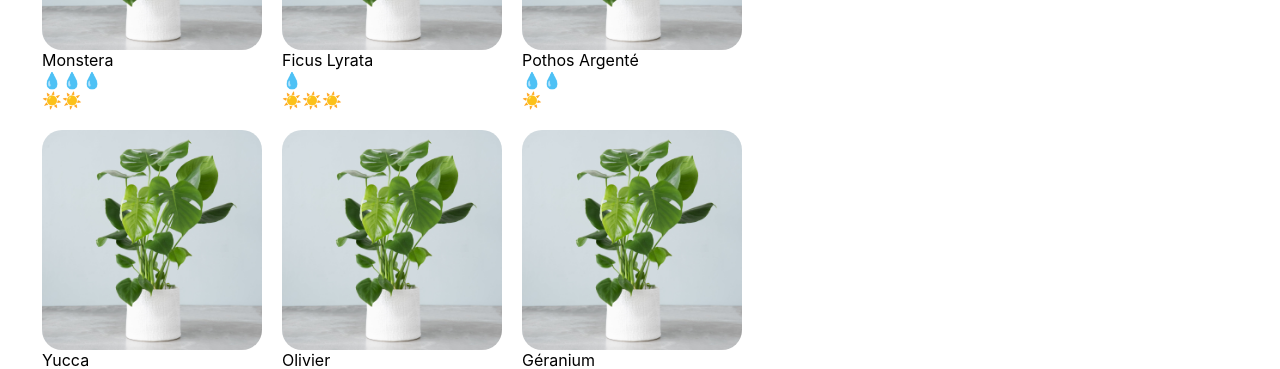
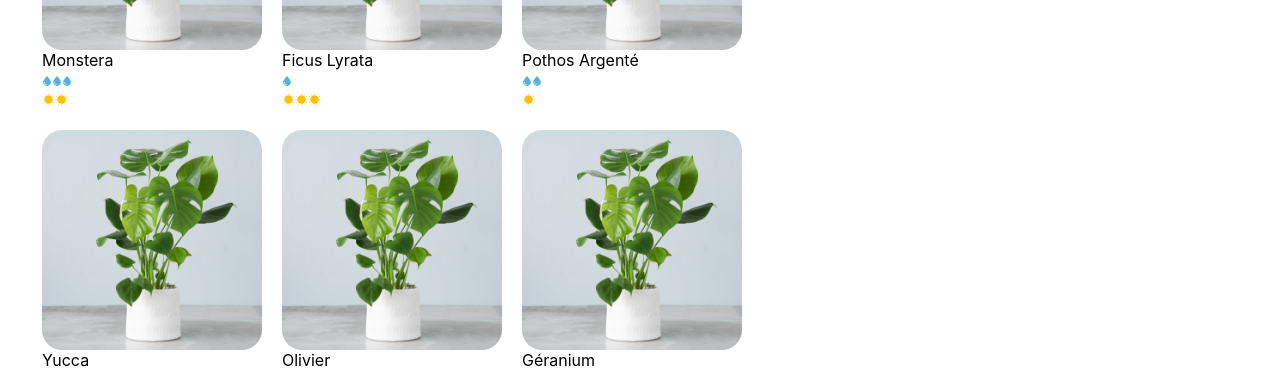
Before and after one commit to MaryamVerdon/la-maison-jungle, a React (Create React App) app: page / in a window 1280 px wide. Shown: the part 453-822 px from the top of the page. Built offline with nearby package versions, Linux system fonts and the light colour scheme.

Commit message:
création d'une alerte qui se déclanche au clic sur le composant CareScale

```diff
--- a/src/components/CareScale.js
+++ b/src/components/CareScale.js
@@ -1,14 +1,37 @@
+import Sun from '../assets/sun.svg'
+import Water from '../assets/water.svg'
+
+const quantityLabel = {
+	1: 'peu',
+	2: 'modérément',
+	3: 'beaucoup'
+}
+
 function CareScale({ scaleValue, careType }) {
-    const range = [1, 2, 3]
+	const range = [1, 2, 3]
+	const scaleType =
+		careType === 'light' ? (
+			<img src={Sun} alt='sun-icon' />
+		) : (
+			<img src={Water} alt='water-icon' />
+		)
 
-    const scaleType = careType === 'light' ? '☀️' : '💧'
+	return (
+		<div onClick={() => alert(
+                                `Cette plante requiert ${quantityLabel[scaleValue]} ${
+                                    careType === 'light' ? 'de lumière' : "d'arrosage"
+                                }`
+                            )
+            }
+        >
 
-    return (
-        <div>
-            {range.map((rangeElem) => scaleValue >= rangeElem ? <span key={rangeElem.toString()}>{scaleType}</span> : null
-            )}
-        </div>
-    )
+			{range.map((rangeElem) =>
+				scaleValue >= rangeElem ? (
+					<span key={rangeElem.toString()}>{scaleType}</span>
+				) : null
+			)}
+		</div>
+	)
 }
 
 export default CareScale;
```
